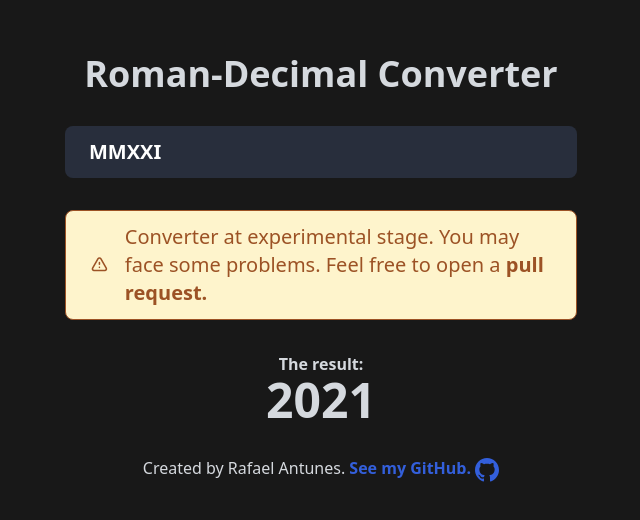
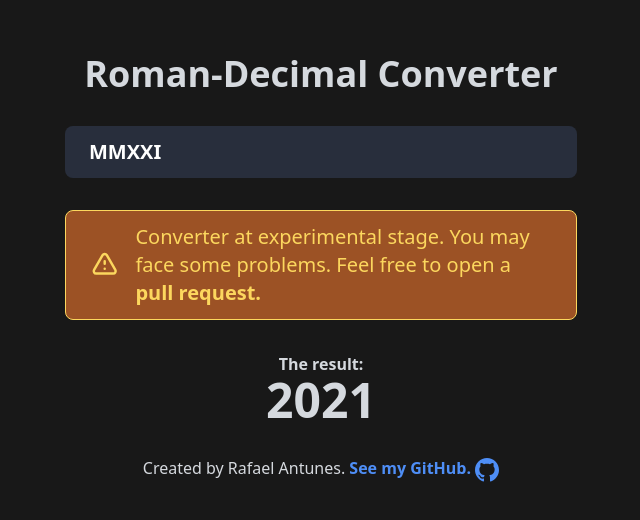
Before and after one commit to rmrantunes/roman-decimal-converter, a website with bundled scripts: page index.html in a window 1280 px wide. Shown: the part 132-652 px from the top of the page, without its empty margins (319-959 px from the left). Built offline with nearby package versions, Linux system fonts and the light colour scheme.

Commit message:
Dark mode and accessibility improvements

```diff
--- a/index.html
+++ b/index.html
@@ -19,8 +19,9 @@
         <div>
           <a
             href="https://github.com/rmrantunes/roman-decimal-converter"
-            class="text-4xl font-bold text-gray-300 hover:text-blue-700 transition"
+            class="text-4xl font-bold text-gray-300 hover:text-blue-500 transition"
             title="Go to repository"
+            target="_black"
           >
             Roman-Decimal Converter
           </a>
@@ -41,10 +42,10 @@
           />
         </div>
         <div
-          class="w-full bg-yellow-100 text-yellow-800 border border-yellow-800 rounded-lg py-3 px-6 flex items-center space-x-4"
+          class="w-full bg-yellow-800 text-yellow-300 border border-yellow-300 rounded-lg py-3 px-6 flex items-center space-x-4"
         >
           <svg
-            class="w-10 h-10"
+            class="w-16 h-16"
             data-darkreader-inline-fill=""
             data-darkreader-inline-stroke=""
             fill="none"
@@ -68,7 +69,9 @@
             free to open a
             <a
               href="https://github.com/rmrantunes/roman-decimal-converter/pulls"
-              class="font-bold hover:text-blue-700 transition"
+              class="font-bold hover:text-white transition"
+              target="_black"
+              title="Go to pull request section"
               >pull request.</a
             ></span
           >
@@ -84,7 +87,7 @@
             >Created by Rafael Antunes.
             <a
               href="https://github.com/rmrantunes"
-              class="text-blue-700 font-semibold"
+              class="text-blue-500 font-semibold"
               class=""
               target="_blank"
               >See my GitHub.
```
